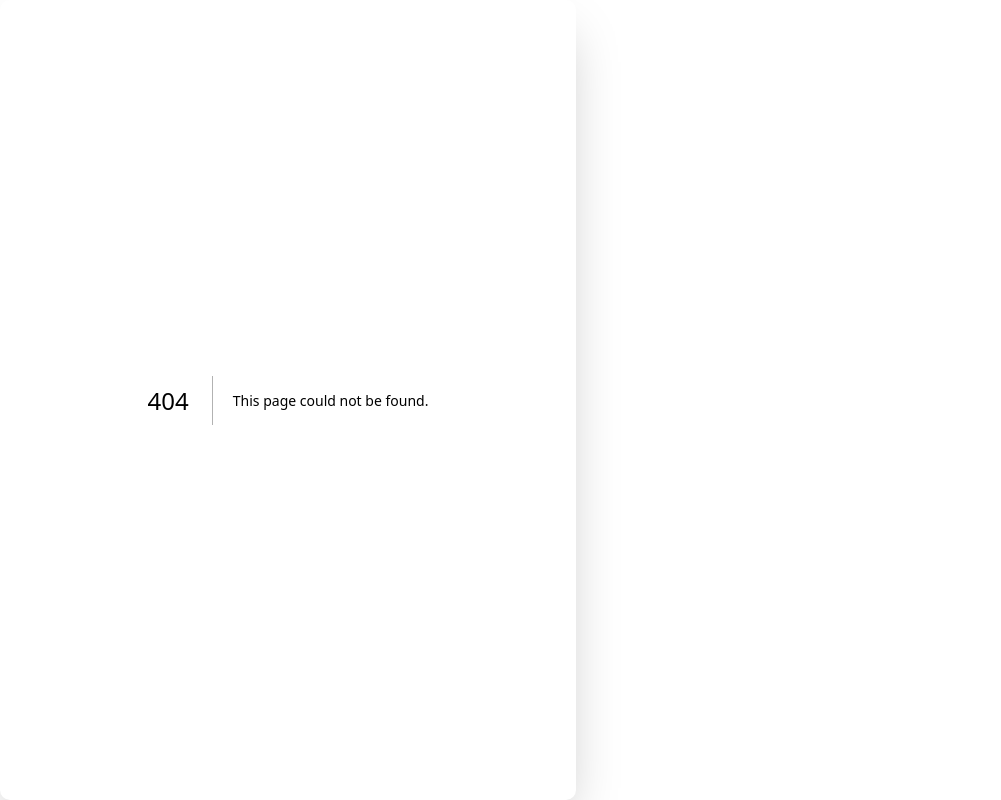
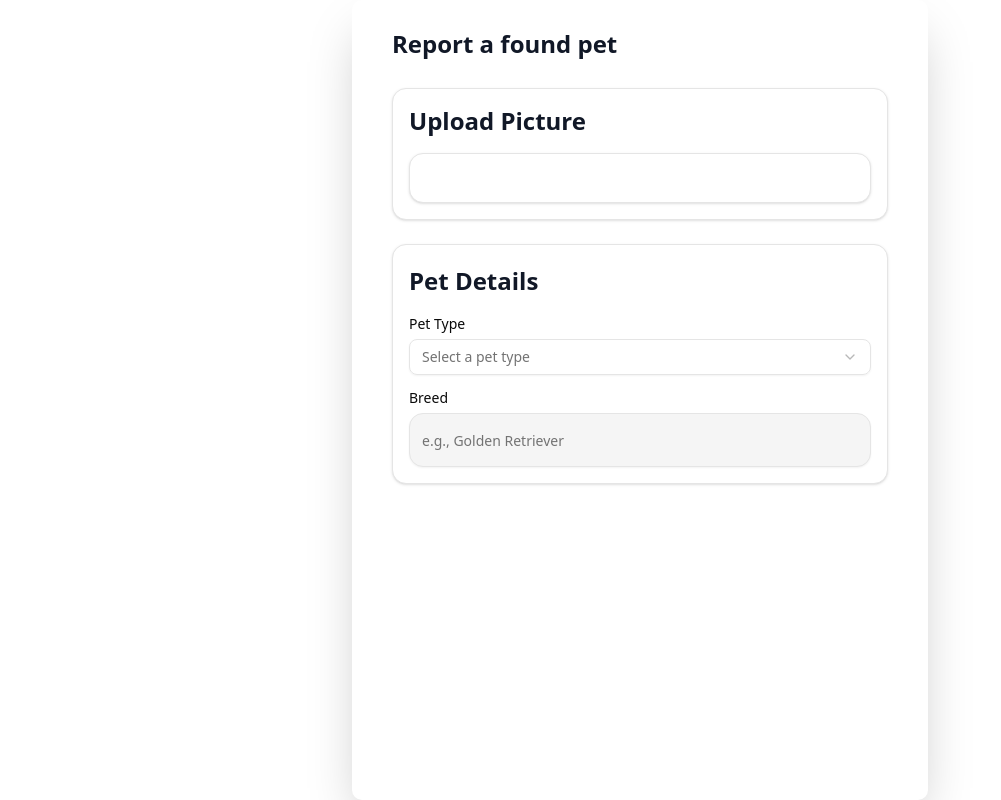
Before and after one commit to JuniorSE15/FindMyFluffy-Web, a Next.js app: page /post/found/create in a window 1280 px wide. Before the commit this address had no page. Shown: the whole page, without its empty margins (0-1001 px from the left). Built offline with nearby package versions, Linux system fonts and the light colour scheme.

Commit message:
fix: restructure folder for post pages

```diff
--- a/src/app/(create_post_form)/report/found/components/FoundPetDetailsForm.tsx
+++ b/src/app/(post)/components/found-pet-details-form.tsx
@@ -14,7 +14,7 @@
   FormLabel,
   FormMessage,
 } from '@/components/ui/form';
-import { FormPostFoundSchema } from '@/schemas/create_post_form.schema';
+import { FormPostFoundSchema } from '@/schemas/page.schema';
 import {
   Select,
   SelectContent,
@@ -22,10 +22,12 @@
   SelectTrigger,
   SelectValue,
 } from '@/components/ui/select';
+import { Input } from '@/components/ui/input';
 
 export default function FoundPetDetailsForm() {
   const form = useForm<z.infer<typeof FormPostFoundSchema>>({
     resolver: zodResolver(FormPostFoundSchema),
+    defaultValues: { Breed: '' },
   });
 
   return (
@@ -59,6 +61,25 @@
               </FormItem>
             )}
           />
+          <FormField
+            control={form.control}
+            name='Breed'
+            render={({ field }) => (
+              <FormItem>
+                <FormLabel>Breed</FormLabel>
+                <FormControl>
+                  <Input
+                    type='text'
+                    id='breed'
+                    className='bg-accent h-[54px] rounded-xl'
+                    placeholder='e.g., Golden Retriever'
+                    {...field}
+                  />
+                </FormControl>
+                <FormMessage />
+              </FormItem>
+            )}
+          ></FormField>
         </form>
       </Card>
     </Form>
--- a/src/app/(create_post_form)/report/found/page.tsx
+++ b/src/app/(post)/post/found/create/page.tsx
@@ -1,6 +1,6 @@
 'use client';
+import FoundPetDetailsForm from '@/app/(post)/components/found-pet-details-form';
 import { Card } from '@/components/ui/card';
-import FoundPetDetailsForm from './components/FoundPetDetailsForm';
 
 export default function FoundReportPage() {
   return (
--- /dev/null
+++ b/src/components/ui/input.tsx
@@ -0,0 +1,21 @@
+import * as React from 'react';
+
+import { cn } from '@/lib/utils';
+
+function Input({ className, type, ...props }: React.ComponentProps<'input'>) {
+  return (
+    <input
+      type={type}
+      data-slot='input'
+      className={cn(
+        'file:text-foreground placeholder:text-muted-foreground selection:bg-primary selection:text-primary-foreground dark:bg-input/30 border-input flex h-9 w-full min-w-0 rounded-md border bg-transparent px-3 py-1 text-base shadow-xs transition-[color,box-shadow] outline-none file:inline-flex file:h-7 file:border-0 file:bg-transparent file:text-sm file:font-medium disabled:pointer-events-none disabled:cursor-not-allowed disabled:opacity-50 md:text-sm',
+        'focus-visible:border-ring focus-visible:ring-ring/50 focus-visible:ring-[3px]',
+        'aria-invalid:ring-destructive/20 dark:aria-invalid:ring-destructive/40 aria-invalid:border-destructive',
+        className,
+      )}
+      {...props}
+    />
+  );
+}
+
+export { Input };
```
Also changed, not shown: src/app/(post)/post/found/[post_id]/page.tsx (added), src/app/(post)/post/lost/[post_id]/page.tsx (added), src/app/(post)/post/lost/create/page.tsx (renamed from src/app/(create_post_form)/report/lost/page.tsx), src/schemas/page.schema.ts (renamed from src/schemas/create_post_form.schema.ts).
